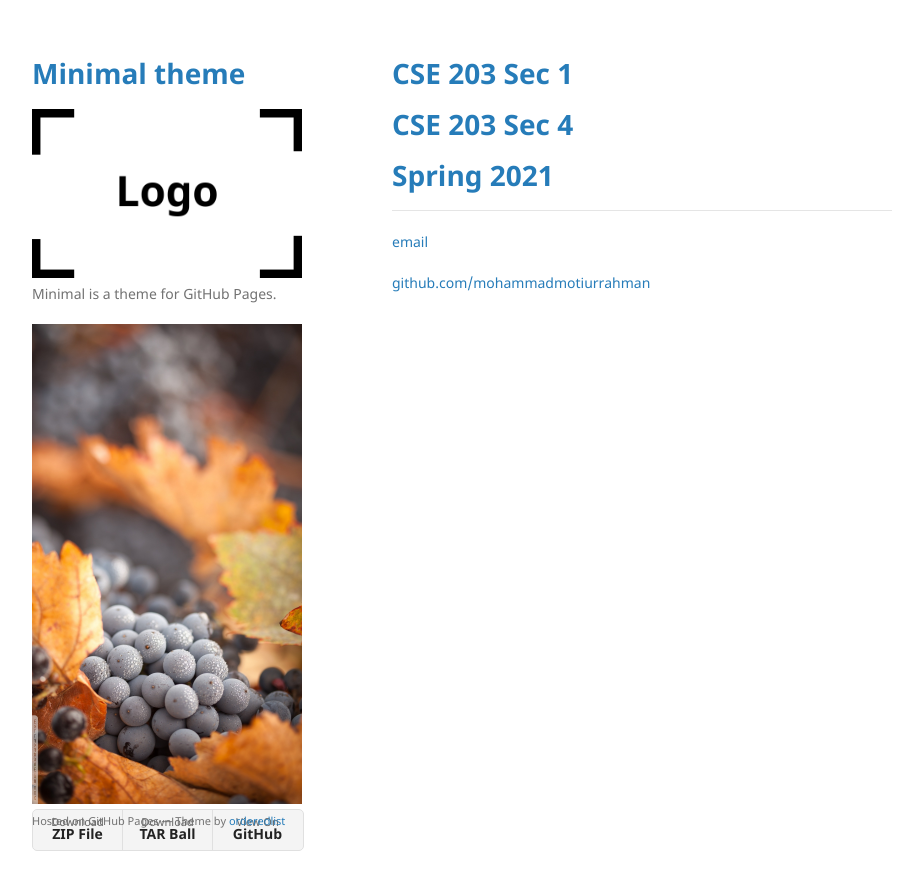
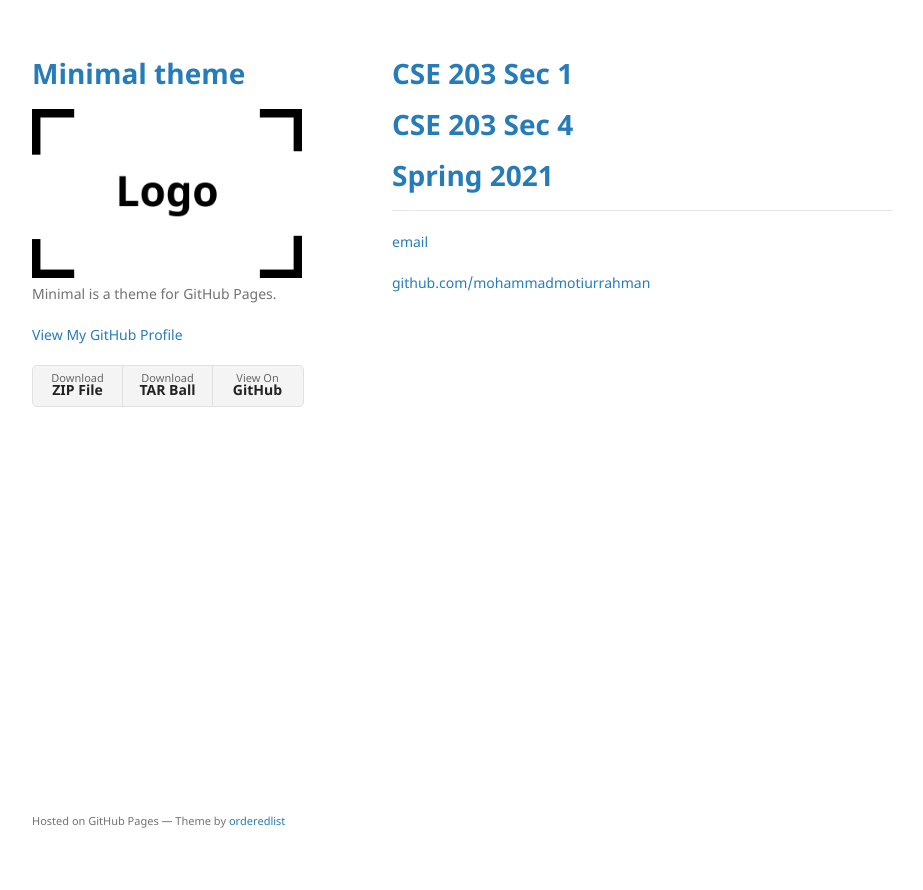
Before and after one commit to mohammadmotiurrahman/mohammadmotiurrahman.github.io, a Jekyll site: the page built from index.md, in a window 1280 px wide. Shown: the top 890 px of the page, without its empty margins (178-1101 px from the left). Built offline with Jekyll 4.4.1, drawn with Linux system fonts in a browser that asks for light colours; our own code applies the rules of GitHub Pages for plain Markdown files.

Commit message:
Update default.html

```diff
--- a/_layouts/default.html
+++ b/_layouts/default.html
@@ -27,18 +27,7 @@
         {% endif %}
 
         {% if site.github.is_user_page %}
-        <!--<p class="view"><a href="{{ site.github.owner_url }}">View My GitHub Profile</a></p>--!>
-
-        <!--<img src="https://github.com/mohammadmotiurrahman/mohammadmotiurrahman.github.io/blob/main/sunset.jpg" alt="sunset">--!>
-        <!--<img src="/newtea.jpg" alt="tea">--!>
-        <!--<img src="/sunset.jpg" alt="sunset">--!>
-        <!--<img src="/708.JPG" alt="tulip">--!>
-        <!--<img src="/738.JPG" alt="tulip">--!>
-        <!--<img src="/food.jpg" alt="food">--!>
-        <img src="/grapes.jpg" alt="grapes">
-        <!--<p> <h1>Have a good day</h1></p>--!>
-
-
+        <p class="view"><a href="{{ site.github.owner_url }}">View My GitHub Profile</a></p>
         {% endif %}
 
         {% if site.show_downloads %}
@@ -49,7 +38,6 @@
         </ul>
         {% endif %}
       </header>
-
       <section>
 
       {{ content }}
```
